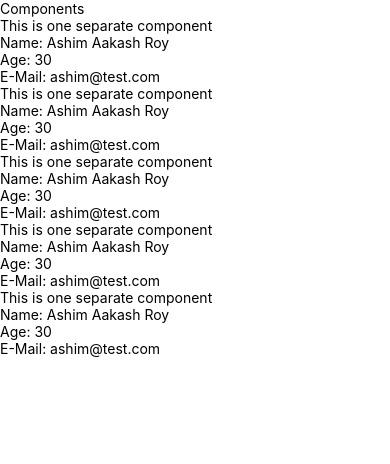
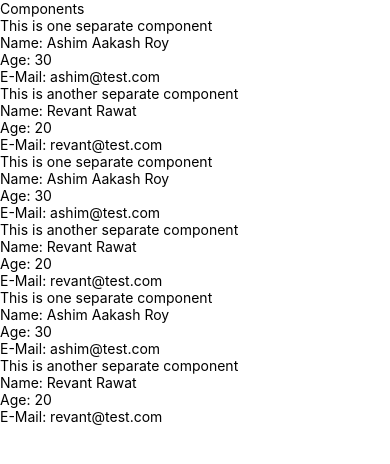
Before and after one commit to ashimaakash03/react-native-series, a React Native app: screen / in a window 390 px wide. Shown: the top 464 px of the page. Built offline with nearby package versions, Linux system fonts and the light colour scheme.

Commit message:
created new component used multiple time within App.tsx

```diff
--- a/App.tsx
+++ b/App.tsx
@@ -7,10 +7,11 @@ const App = (): React.JSX.Element => {
       <View>
         <Text>Components</Text>
         <FirstComponent/>
+        <SecondComponent/>
         <FirstComponent/>
+        <SecondComponent/>
         <FirstComponent/>
-        <FirstComponent/>
-        <FirstComponent/>
+        <SecondComponent/>
       </View>
 
   );
@@ -25,4 +26,14 @@ const FirstComponent= (): React.JSX.Element=>{
     </View>
 }
 
+const SecondComponent= (): React.JSX.Element=>{
+    return <View>
+    <Text>This is another separate component</Text>
+        <Text>Name: Revant Rawat</Text>
+        <Text>Age: 20</Text>
+        <Text>E-Mail: revant@test.com</Text>
+    </View>
+}
+
+
 export default App;
```
